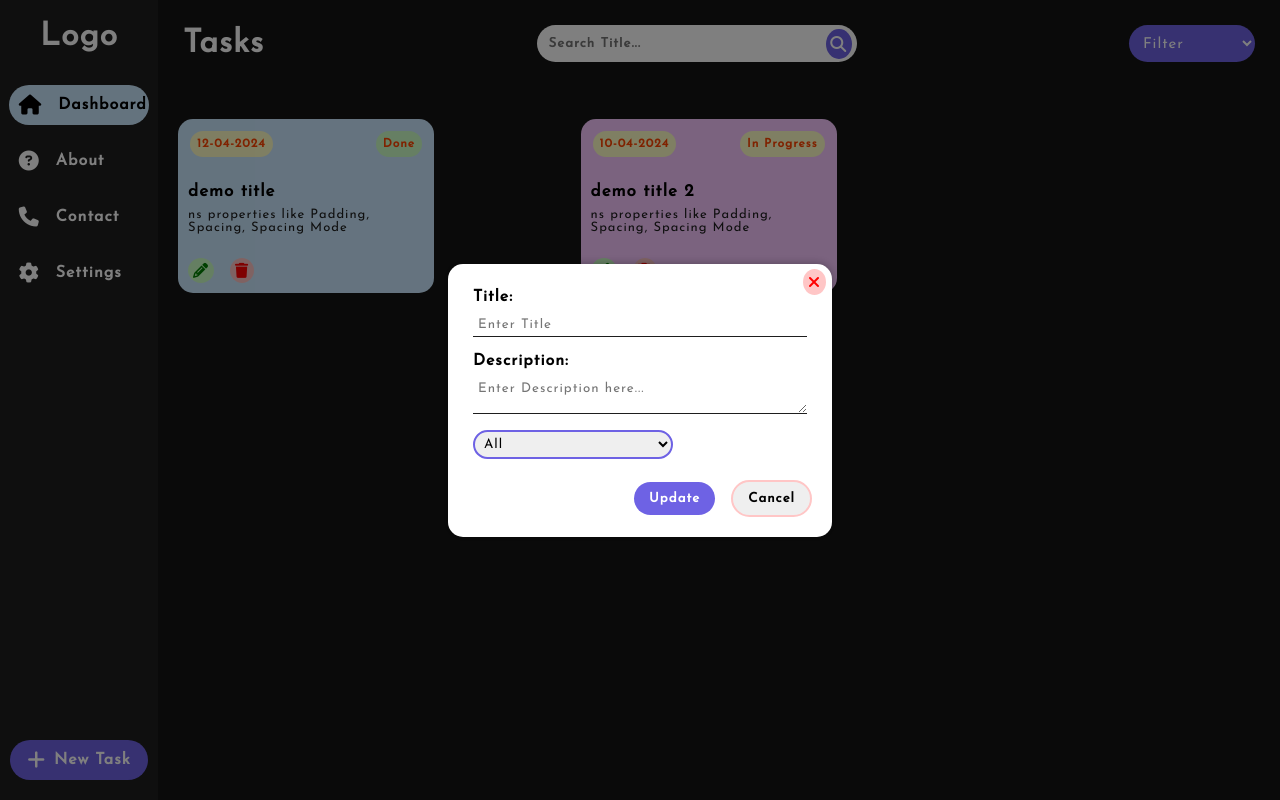
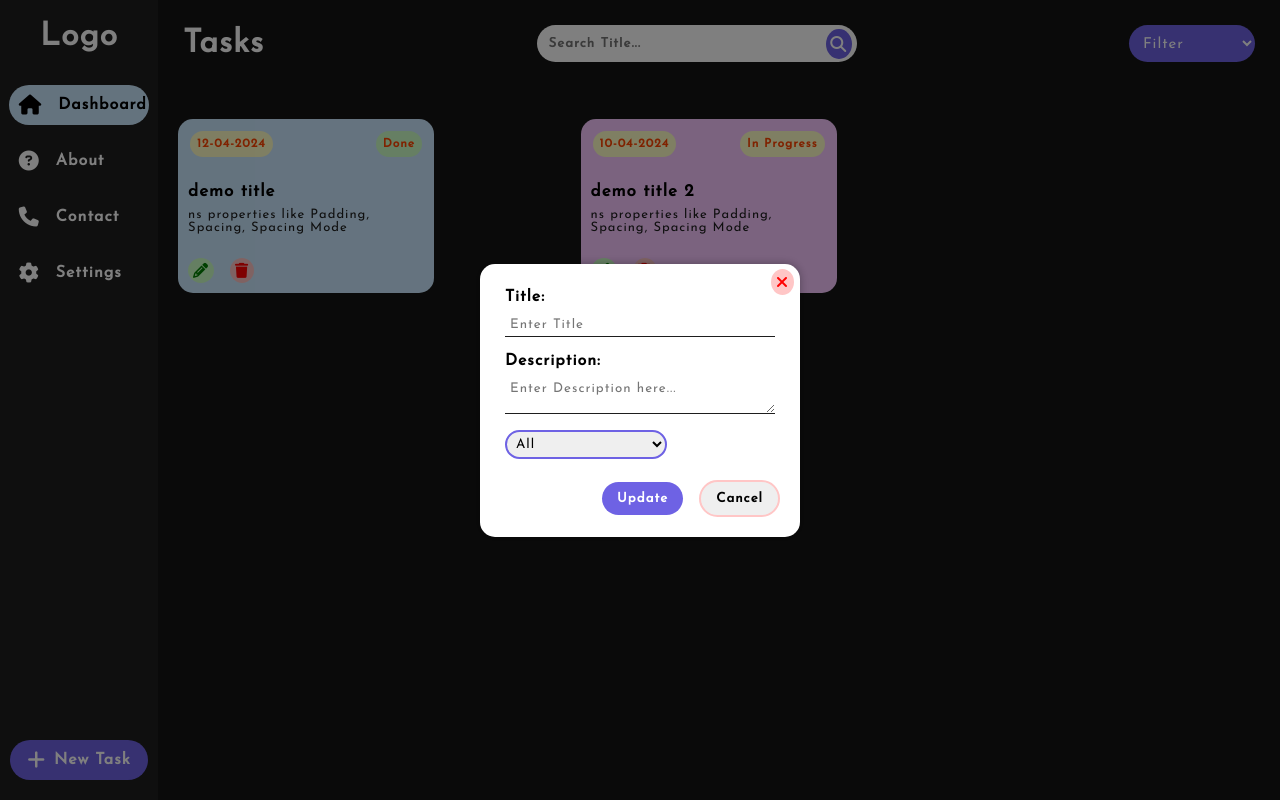
Before and after one commit to muhazAhmed/pesto-assessment, a React (Vite) app in the folder client/: page / in a window 1280 px wide. Both pictures are taken after a click on the icon 201 px from the left and 270 px from the top of the page. Built offline with nearby package versions, Linux system fonts and the light colour scheme; no server answers.

Commit message:
fixed popup modal bugs

```diff
--- a/client/src/components/PopupModal/PopupModal.tsx
+++ b/client/src/components/PopupModal/PopupModal.tsx
@@ -16,7 +16,7 @@ const PopupModal: FC<ModalProps> = ({ setModal, children, className }) => {
       initial={{ opacity: 0 }}
       animate={{ opacity: 1 }}
       exit={{ opacity: 0 }}
-      transition={{ duration: 0.3 }}
+      transition={{ duration: 0.5 }}
     >
       <div className="modal-content">
         <i
--- a/client/src/components/PopupModal/style.scss
+++ b/client/src/components/PopupModal/style.scss
@@ -17,8 +17,8 @@
         box-shadow: 0px 0px 10px rgba(0, 0, 0, 0.3);
         max-width: 80%;
         max-height: 80%;
-        min-width: 30vw;
-        min-height: 30vh;
+        min-width: 25vw;
+        min-height: 20vh;
         overflow: auto;
         color: black;
         position: relative;
```
